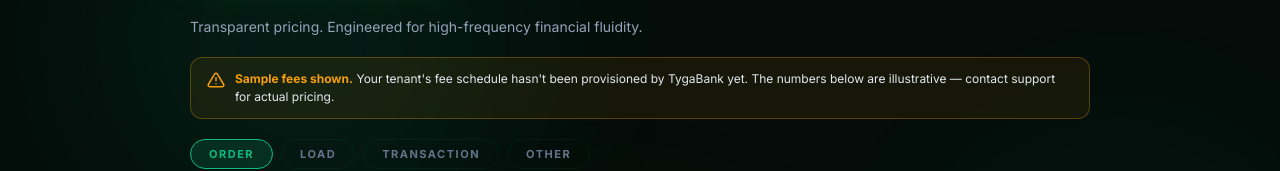
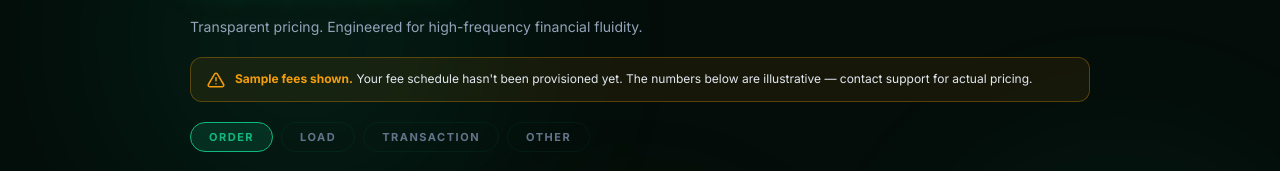
Before and after one commit to Cliffyclif/CRYMAD-CASH-LANDING-PAGE-, a Next.js app: page /cards/fees in a window 1280 px wide. Shown: the part 214-385 px from the top of the page. Built offline with nearby package versions, Linux system fonts and the light colour scheme; no server answers.

Commit message:
chore(ui): remove user-visible 'TygaBank' mentions

```diff
--- a/src/app/(auth)/register/verify-email/page.tsx
+++ b/src/app/(auth)/register/verify-email/page.tsx
@@ -96,7 +96,7 @@ function VerifyEmailInner() {
         {email ? <><br /><code style={{ fontFamily: "JetBrains Mono, monospace", color: "var(--primary)" }}>{email}</code></> : " your email"}
       </p>
       <p style={{ fontSize: 12, color: "var(--text-muted)", marginBottom: 20, lineHeight: 1.5 }}>
-        Look for an email from <strong>TygaBank / Crymad Cash</strong>.<br />
+        Look for an email from <strong>Crymad Cash</strong>.<br />
         Check your spam folder if you don&apos;t see it within a minute.
       </p>
 
--- a/src/app/(dashboard)/cards/fees/page.tsx
+++ b/src/app/(dashboard)/cards/fees/page.tsx
@@ -156,7 +156,7 @@ export default function CardFeesPage() {
           </svg>
           <div style={{ fontSize: 12, color: "var(--text)", lineHeight: 1.5 }}>
             <strong style={{ color: "var(--warning)" }}>Sample fees shown.</strong>{" "}
-            Your tenant&apos;s fee schedule hasn&apos;t been provisioned by TygaBank yet.
+            Your fee schedule hasn&apos;t been provisioned yet.
             The numbers below are illustrative — contact support for actual pricing.
           </div>
         </div>
--- a/src/app/(dashboard)/orders/page.tsx
+++ b/src/app/(dashboard)/orders/page.tsx
@@ -165,7 +165,7 @@ export default function OrdersPage() {
       <div style={{ ...glass, padding: 20, marginBottom: 20 }}>
         <div style={{ fontSize: 13, fontWeight: 700, color: "var(--text)", marginBottom: 10 }}>Order Lookup</div>
         <div style={{ fontSize: 12, color: "var(--text-muted)", marginBottom: 14 }}>
-          Enter an order ID to fetch its full details from TygaBank.
+          Enter an order ID to fetch its full details.
         </div>
         <div style={{ display: "flex", gap: 10, flexWrap: "wrap" }}>
           <input
--- a/src/app/(dashboard)/payouts/page.tsx
+++ b/src/app/(dashboard)/payouts/page.tsx
@@ -287,7 +287,7 @@ function NewPayoutModal({ onClose, onSuccess }: { onClose: () => void; onSuccess
     <Modal onClose={onClose} title="New Payout">
       <form onSubmit={submit} style={{ display: "flex", flexDirection: "column", gap: 14 }}>
         <Field label="Recipient User ID">
-          <input required style={inputStyle} value={form.recipientUserId} onChange={(e) => setForm({ ...form, recipientUserId: e.target.value })} placeholder="TygaBank user ID" />
+          <input required style={inputStyle} value={form.recipientUserId} onChange={(e) => setForm({ ...form, recipientUserId: e.target.value })} placeholder="Recipient user ID" />
         </Field>
         <div style={{ display: "grid", gridTemplateColumns: "2fr 1fr", gap: 12 }}>
           <Field label="Amount">
```
